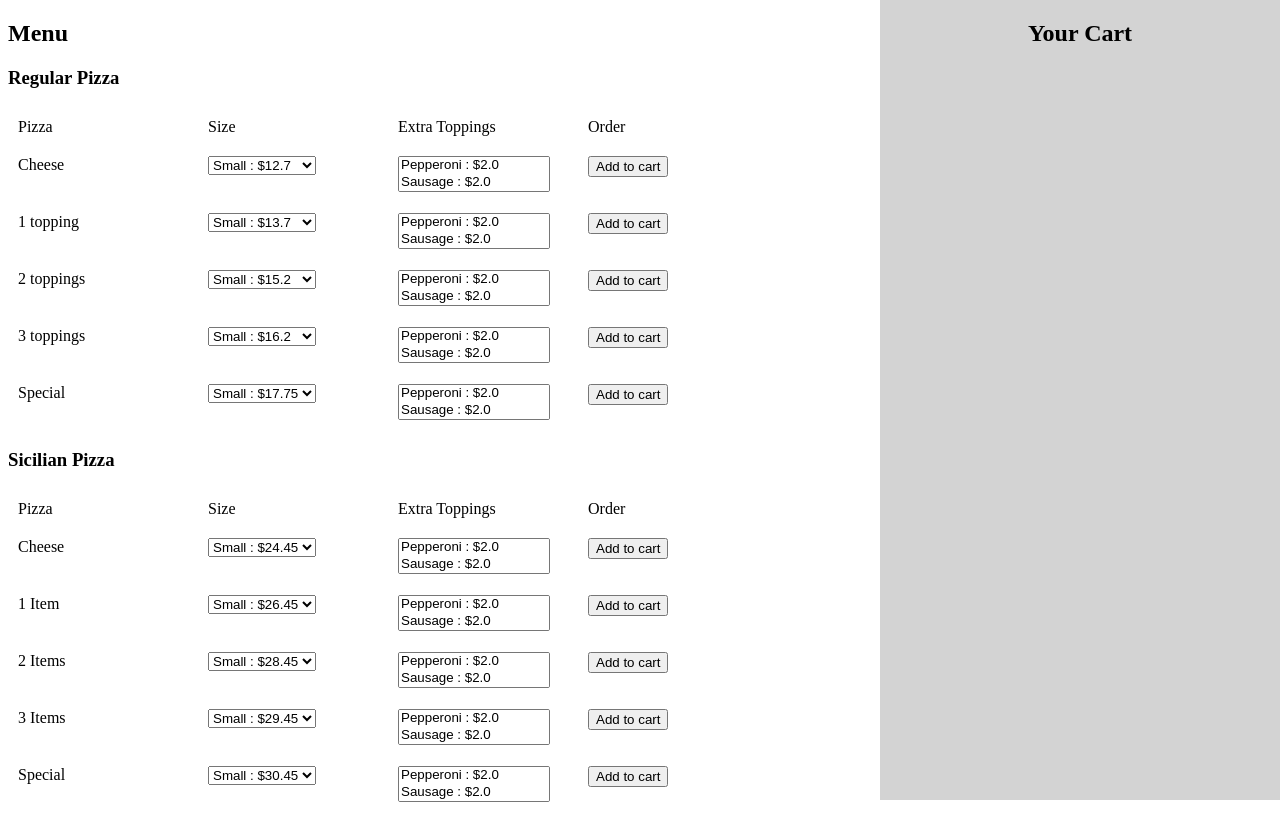
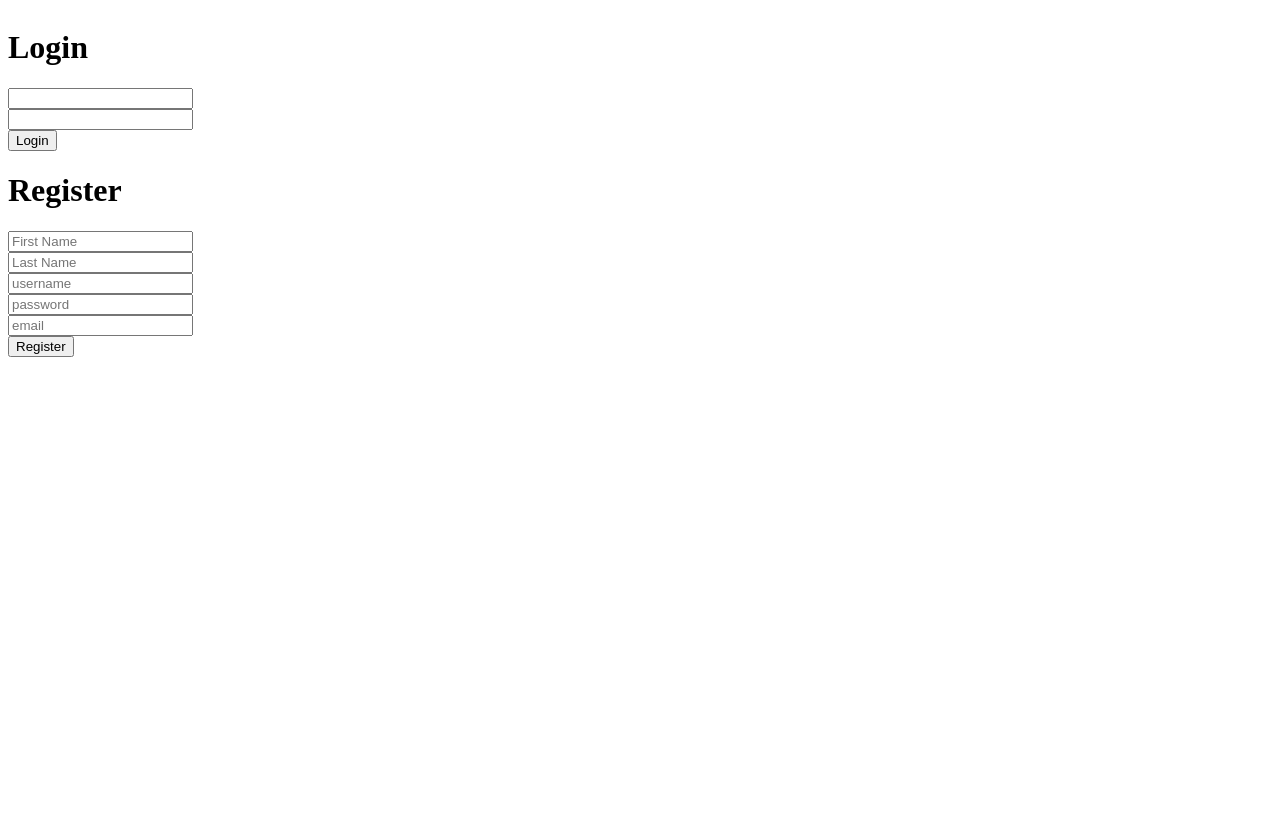
Before and after one commit to darshilthakore/project3, a Django app: page / in a window 1280 px wide. After the commit the page ends 357 px from the top, so only its background shows below. Run offline with Django 3.2, Linux system fonts and the light colour scheme; data comes from the database, SQL or seed files in the repository; both versions use the stored data as it was after the commit.

Commit message:
added register,login and logout functionality

```diff
--- a/orders/templates/orders/base.html
+++ b/orders/templates/orders/base.html
@@ -25,6 +25,20 @@
 				background-color: lightgray;
 				overflow-x: hidden;
 			}
+			.logout-btn a {
+				  padding: 6px 8px 6px 16px;
+				  text-decoration: none;
+				  font-size: 25px;
+				  color: black;
+				  display: block;
+			}
+
+			.logout-btn a:hover {
+			  background-color: #ddd;
+			  color: black;
+
+			}
+
 		</style>
 	</head>
 	<body>
--- /dev/null
+++ b/orders/templates/orders/login.html
@@ -0,0 +1,38 @@
+{% extends "orders/base.html" %}
+
+{% block title %}
+	Login Page
+{% endblock %}
+
+{% block body %}
+<div class="row">
+	<h1>Login</h1>
+	{% if message %}
+		<div>
+			{{ message }}
+		</div>
+	{% endif %}
+	<form action="{% url 'login' %}" method="post">
+		{% csrf_token %}
+		<input type="text" name="username"/><br>
+		<input type="password" name="password"/><br>
+		<input type="submit" value="Login"/><br>
+
+	</form>
+</div>
+
+<div class="row">
+	<h1>Register</h1>
+	<form action="{% url 'register' %}" method="post">
+		{% csrf_token %}
+		<input type="text" name="first" placeholder="First Name"/><br>
+		<input type="text" name="last" placeholder="Last Name"/><br>
+		<input type="text" name="username" placeholder="username"/><br>
+		<input type="password" name="password" placeholder="password"/><br>
+		<input type="email" name="email" placeholder="email"/><br>
+		<input type="submit" value="Register"><br>
+	</form>
+
+</div>
+
+{% endblock %}
--- a/orders/templates/orders/menu.html
+++ b/orders/templates/orders/menu.html
@@ -5,7 +5,10 @@
 {% endblock %}
 
 {% block body %}
-
+	<h1> Welcome {{ user.first_name }}</h1>
+	<div class="logout-btn">
+		<a href="{% url 'logout' %}">LogOut</a>
+	</div>
 	<h2>Menu</h2>
 	<h3>Regular Pizza</h3>
 	<div class="row">
--- a/orders/urls.py
+++ b/orders/urls.py
@@ -3,5 +3,8 @@ from django.urls import path
 from . import views
 
 urlpatterns = [
-    path("", views.index, name="index")
+    path("", views.index, name="index"),
+    path("login", views.login_view, name="login"),
+    path("logout", views.logout_view, name="logout"),
+    path("register", views.register_view, name="register")
 ]
--- a/orders/views.py
+++ b/orders/views.py
@@ -1,10 +1,54 @@
-from django.http import HttpResponse
+from django.contrib.auth.models import User
+from django.contrib.auth import authenticate, login, logout
+from django.http import HttpResponse, HttpResponseRedirect
 from django.shortcuts import render
+from django.urls import reverse
 
 
 from .models import RegularPizza, SicilianPizza, Topping
 # Create your views here.
+
 def index(request):
+	if not request.user.is_authenticated:
+		return render(request, "orders/login.html", {"message": None})
+	context = {
+		"user": request.user,
+		"regularpizzas": RegularPizza.objects.all(),
+		"sicilianpizzas": SicilianPizza.objects.all(),
+		"toppings": Topping.objects.all()
+
+	}
+	return render(request, "orders/menu.html", context)
+
+def login_view(request):
+	username = request.POST["username"]
+	password = request.POST["password"]
+	user = authenticate(request, username=username, password=password)
+	if user is not None:
+		login(request, user)
+		return HttpResponseRedirect(reverse("index"))
+	else:
+		return render(request, "orders/login.html", {"message": "Invalid Credentials"})
+
+def logout_view(request):
+	logout(request)
+	return render(request, "orders/login.html", {"message": "Logged Out"})
+
+
+def register_view(request):
+	username = request.POST["username"]
+	password = request.POST["password"]
+	email = request.POST["email"]
+
+	user = User.objects.create_user(username, email, password)
+	user.first_name = request.POST["first"]
+	user.last_name = request.POST["last"]
+	user.save()
+	login(request, user)
+
+	return HttpResponseRedirect(reverse("index"))
+
+def menu(request):
 	context = {
 		"regularpizzas": RegularPizza.objects.all(),
 		"sicilianpizzas": SicilianPizza.objects.all(),
```
Also changed, not shown: db.sqlite3.
